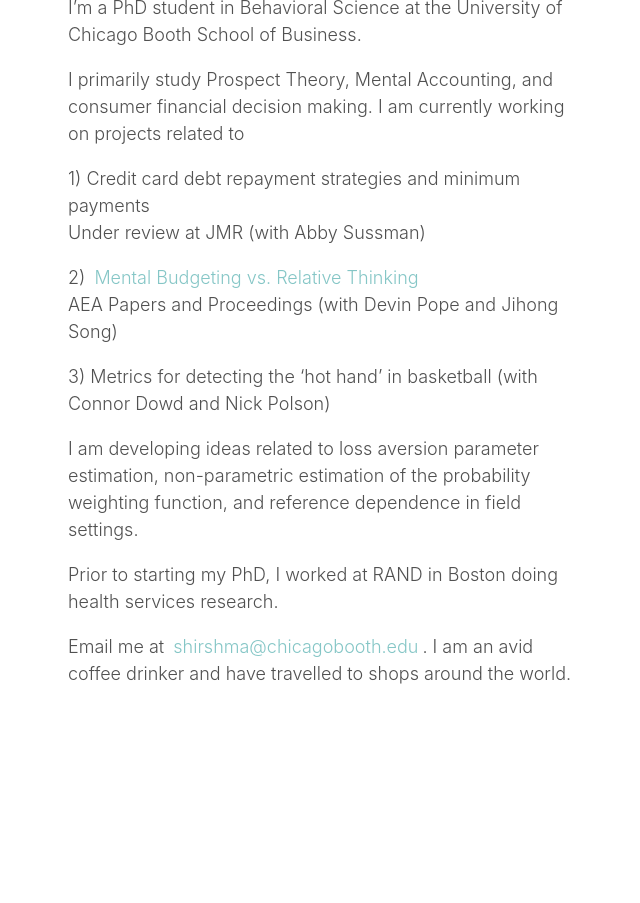
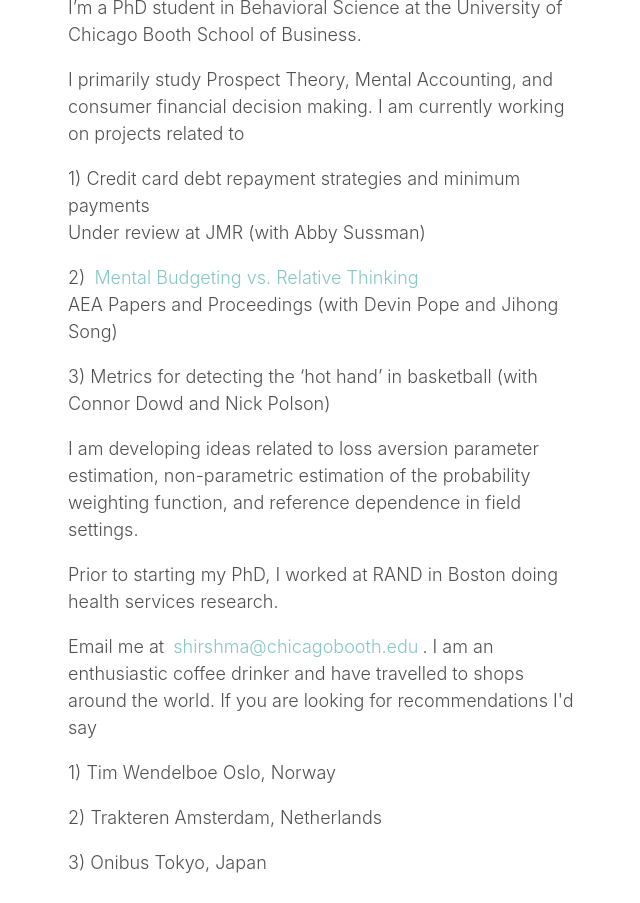
Before and after one commit to shirshma/shirshma.github.io, a Jekyll site: the page built from coffee.md, in a window 1280 px wide, cut to the strip 425-1328 px from the top of the page. Shown: the whole strip, without its empty margins (317-957 px from the left). Built offline with Jekyll 4.4.1, drawn with Linux system fonts in a browser that asks for light colours; before the commit the page ends 1139 px from its top, so only the background shows below that.

Commit message:
Update coffee.md

```diff
--- a/coffee.md
+++ b/coffee.md
@@ -25,4 +25,7 @@ I primarily study Prospect Theory, Mental Accounting, and consumer financial dec
 <p>
 Email me at <a href="mailto:shirshma@chicagobooth.edu">shirshma@chicagobooth.edu</a>.
 
- I am an avid coffee drinker and have travelled to shops around the world.
+ I am an enthusiastic coffee drinker and have travelled to shops around the world. If you are looking for recommendations I'd say
+ <p> 1) Tim Wendelboe Oslo, Norway
+ <p> 2) Trakteren Amsterdam, Netherlands
+ <p> 3) Onibus Tokyo, Japan
```
